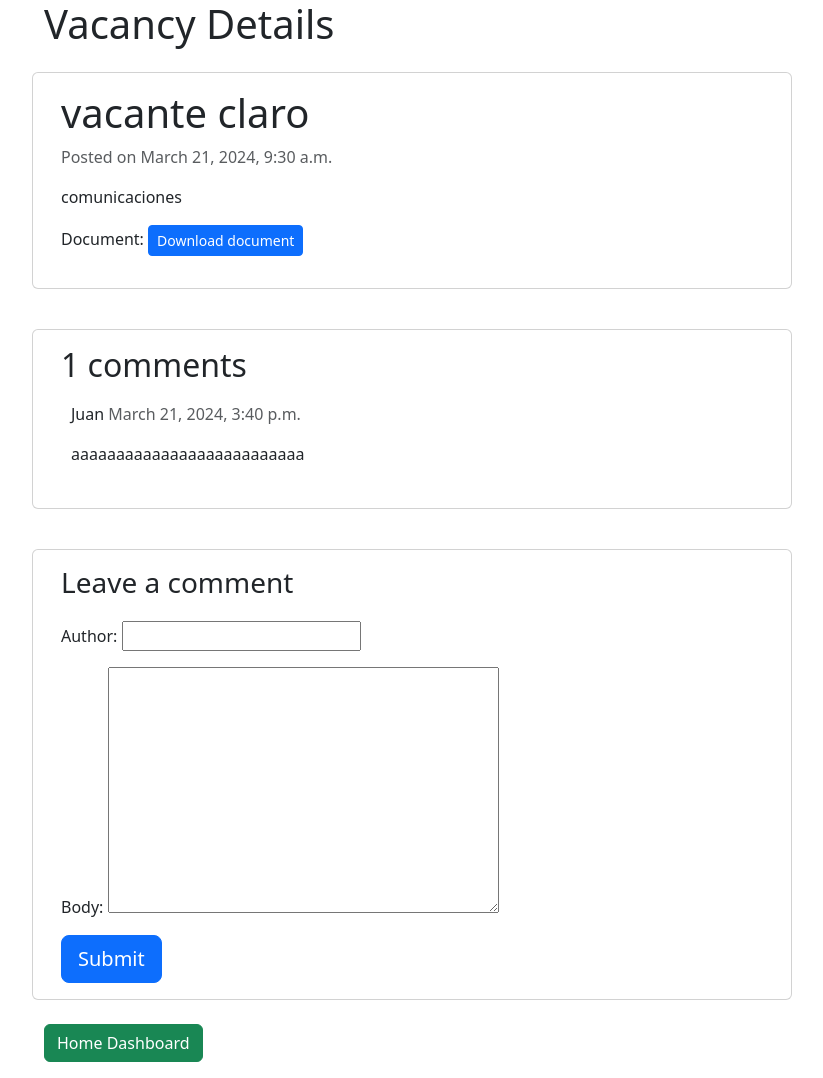
After one commit to JeroCardona/Talent-Swap, a Django app: page /vacancies/1/detailcompany/ in a window 1280 px wide. The commit adds this page. Shown: the whole page, without its empty margins (38-861 px from the left). Run offline with Django 5.2, Linux system fonts and the light colour scheme; data comes from the database, SQL or seed files in the repository; both versions use the stored data as it was after the commit.

Commit message:
actualizacion

```diff
--- a/TalentSwapProject/TalentSwapApp/templates/TalentSwapApp/matched_vacancies.html
+++ b/TalentSwapProject/TalentSwapApp/templates/TalentSwapApp/matched_vacancies.html
@@ -35,7 +35,7 @@
                             <a href="applyVacancy/" class="btn btn-info">Apply</a>
                         </td>
                         <td>
-                            <a href="{% url 'vacancy_detail' vacancy.id %}" class="btn btn-primary btn-sm">View</a>
+                            <a href="{% url 'vacancy_detailemployee' vacancy.id %}" class="btn btn-primary btn-sm">View</a>
                         </td>
                     </tr>
                 {% endfor %}
--- /dev/null
+++ b/TalentSwapProject/TalentSwapApp/templates/TalentSwapApp/vacancy_detailscompany.html
@@ -0,0 +1,64 @@
+<!doctype html>
+<html lang="en">
+    <head>
+        <div class="container">
+
+            <h1>Vacancy Details</h1>
+            <link href="https://cdn.jsdelivr.net/npm/bootstrap@5.3.3/dist/css/bootstrap.min.css" rel="stylesheet" integrity="sha384-QWTKZyjpPEjISv5WaRU9OFeRpok6YctnYmDr5pNlyT2bRjXh0JMhjY6hW+ALEwIH" crossorigin="anonymous">
+        </div>
+    </head>
+
+    <body>
+        <div class="container">
+            <div class="row">
+                <div class="col-md-8 card mb-4 mt-3 left top">
+                    <div class="card-body">
+                        <h1>{% block title%}{{ vacancy.title }}{% endblock title%}</h1>
+                        <p class="text-muted">Posted on {{ vacancy.created_on }}</p>
+                        <p class="card-text">{{ vacancy.description | safe }}</p>
+                        <p>Document: <a href="{{ vacancy.document.url }}" class="btn btn-primary btn-sm" target="_blank">Download document</a></p>
+                    </div>
+                </div>
+                <div class="col-md-8 card mb-4 mt-3">
+                    <div class="card-body">
+                        <!-- comments -->
+                        <h2>{{ comments.count }} comments</h2>
+                        {% for comment in comments %}
+                            <div class="comments" style="padding: 10px;">
+                                <p class="font-weight-bold">
+                                    {{ comment.author }}
+                                    <span class="text-muted font-weight-normal">
+                                        {{ comment.created_on }}
+                                    </span>
+                                </p>
+                                <p>
+                                    {{ comment.body | linebreaks }}
+                                </p>
+                            </div>
+                        {% endfor %}
+                    </div>
+                </div>
+                <div class="col-md-8 card mb-4 mt-3">
+                    <div class="card-body">
+                        {% if new_comment %}
+                            <div class="alert alert-success" role="alert">
+                                Your comment is awaiting moderation
+                            </div>
+                        {% else %}
+                            <h3>Leave a comment</h3>
+                            <form method="post" style="margin-top: 1.3em;">
+                                {{ comment_form.as_p }}
+                                {% csrf_token %}
+                                <button type="submit" class="btn btn-primary btn-lg">Submit</button>
+                            </form>
+                        {% endif %}
+                    </div>
+                </div>
+                <p>
+                    <a href="{% url 'dashboard_company' %}" class="btn btn-success">Home Dashboard</a>
+                </p>
+            </div>
+        </div>
+        <script src="https://cdn.jsdelivr.net/npm/bootstrap@5.3.3/dist/js/bootstrap.bundle.min.js" integrity="sha384-YvpcrYf0tY3lHB60NNkmXc5s9fDVZLESaAA55NDzOxhy9GkcIdslK1eN7N6jIeHz" crossorigin="anonymous"></script>
+    </body>
+</html>
--- a/TalentSwapProject/TalentSwapApp/templates/TalentSwapApp/vacancy_listcompany.html
+++ b/TalentSwapProject/TalentSwapApp/templates/TalentSwapApp/vacancy_listcompany.html
@@ -34,7 +34,7 @@
                             <a href="applyVacancy/" class="btn btn-info">Apply</a>
                         </td>
                         <td>
-                            <a href="{% url 'vacancy_detail' Vacancy.id %}" class="btn btn-primary btn-sm">View</a>
+                            <a href="{% url 'vacancy_detailcompany' Vacancy.id %}" class="btn btn-primary btn-sm">View</a>
                         </td>
                     </tr>
                 {% endfor %}
--- a/TalentSwapProject/TalentSwapApp/templates/TalentSwapApp/vacancy_listemployee.html
+++ b/TalentSwapProject/TalentSwapApp/templates/TalentSwapApp/vacancy_listemployee.html
@@ -34,7 +34,7 @@
                             <a href="applyVacancy/" class="btn btn-info">Apply</a>
                         </td>
                         <td>
-                            <a href="{% url 'vacancy_detail' Vacancy.id %}" class="btn btn-primary btn-sm">View</a>
+                            <a href="{% url 'vacancy_detailemployee' Vacancy.id %}" class="btn btn-primary btn-sm">View</a>
                         </td>
                     </tr>
                 {% endfor %}
--- a/TalentSwapProject/TalentSwapApp/urls.py
+++ b/TalentSwapProject/TalentSwapApp/urls.py
@@ -35,7 +35,9 @@
 
     path('vacancies/Applied_Vacancies', views.Applied_Vacancies, name = 'Applied_Vacancies'),
 
-    path('vacancies/<int:id>/detail/', views.vacancy_detail, name='vacancy_detail'),
+    path('vacancies/<int:id>/detailemployee/', views.vacancy_detailemployee, name='vacancy_detailemployee'),
+
+    path('vacancies/<int:id>/detailcompany/', views.vacancy_detailcompany, name='vacancy_detailcompany'),
 
     path('deleteVacancy/<title>', views.delete_Vacancy, name = 'deleteVacancy'),
 
--- a/TalentSwapProject/TalentSwapApp/views.py
+++ b/TalentSwapProject/TalentSwapApp/views.py
@@ -168,7 +168,7 @@
             form = VacancyForm(request.POST, request.FILES)
             if form.is_valid():
                 form.save()
-                return redirect('Vacancy_list')
+                return redirect('vacancy_listcompany')
         else:
             form = VacancyForm()
         return render(request, 'TalentSwapApp/upload_vacancy.html', {'form': form})
@@ -197,8 +197,29 @@
 
     return render(request, 'TalentSwapApp/Applied_vacancies.html')
 
-def vacancy_detail(request, id):
-    template_name = 'TalentSwapApp/vacancy_details.html'
+def vacancy_detailemployee(request, id):
+    template_name = 'TalentSwapApp/vacancy_detailsemployee.html'
+    vacancy = get_object_or_404(Vacancy, id=id)
+    print(vacancy.title)
+    print(vacancy.description)
+    print(vacancy.created_on)
+    comments = vacancy.comments.filter(active=True)
+    new_comment = None
+    if request.method == 'POST':
+        comment_form = CommentForm(data=request.POST)
+        if comment_form.is_valid():
+            new_comment = comment_form.save(commit=False)
+            new_comment.vacancy = vacancy
+            new_comment.save()
+    else:
+        comment_form = CommentForm()
+    return render(request, template_name, {'vacancy': vacancy,
+                                        'comments': comments,
+                                        'new_comment': new_comment,
+                                        'comment_form': comment_form})
+
+def vacancy_detailcompany(request, id):
+    template_name = 'TalentSwapApp/vacancy_detailscompany.html'
     vacancy = get_object_or_404(Vacancy, id=id)
     print(vacancy.title)
     print(vacancy.description)
```
Also changed, not shown: TalentSwapProject/TalentSwapApp/templates/TalentSwapApp/vacancy_detailsemployee.html (renamed from TalentSwapProject/TalentSwapApp/templates/TalentSwapApp/vacancy_details.html), TalentSwapProject/db.sqlite3, TalentSwapProject/media/vacancies/vacanteminas.jpg (added).
